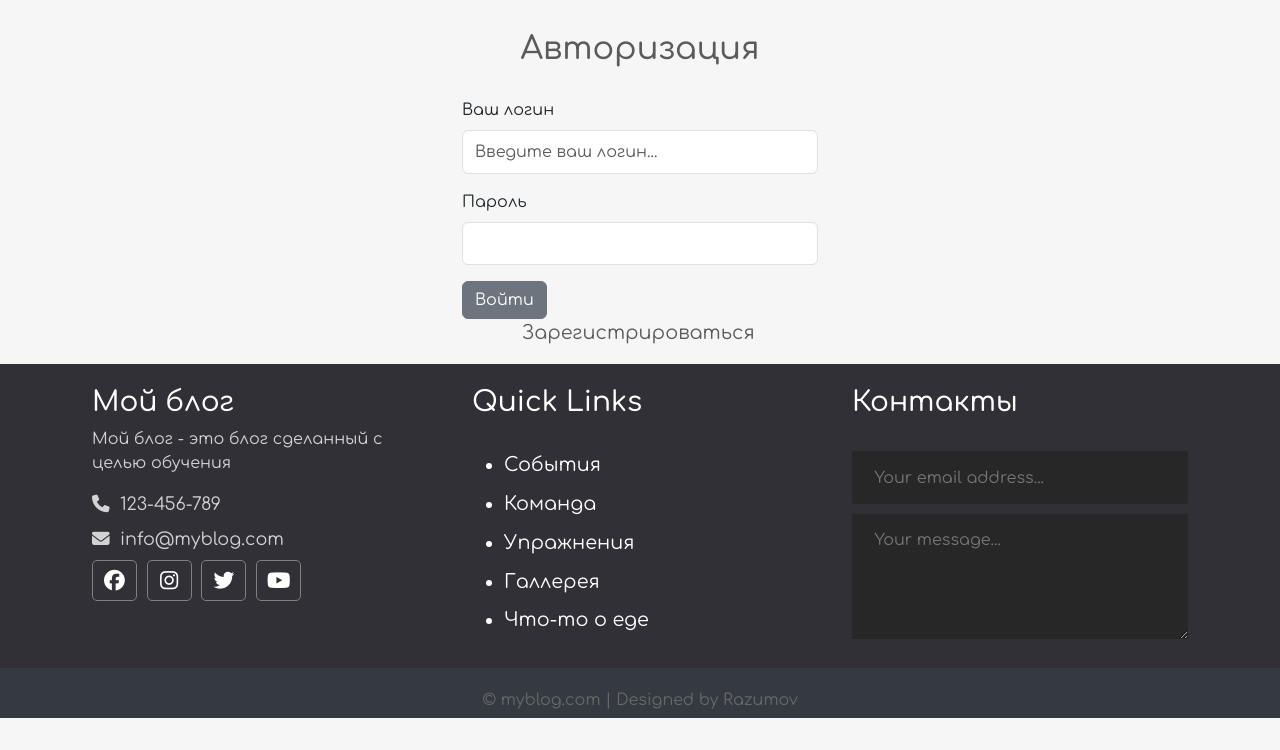
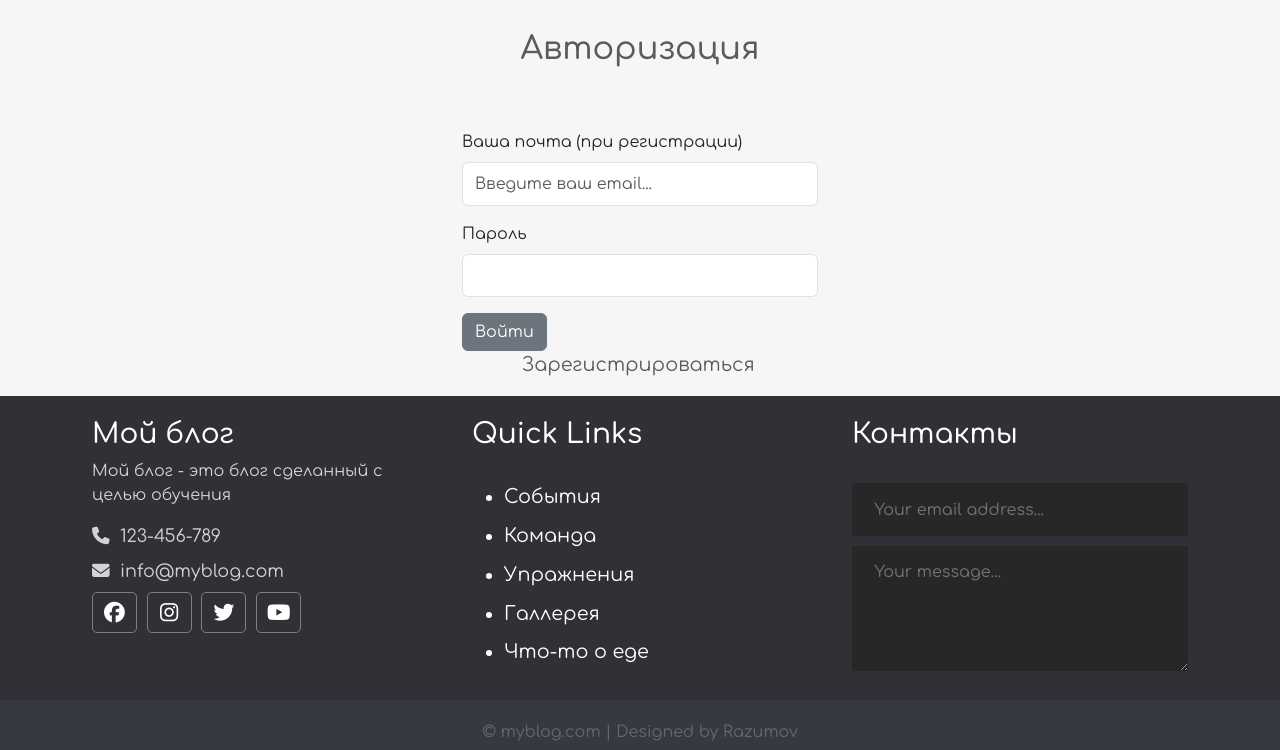
Before and after one commit to DiMoNiO04/dynamic-bootstrap-syte, a PHP site: page /dynamic-bootstrap-syte/log.php in a window 1280 px wide. Shown: the part 70-820 px from the top of the page. Before the commit the page ends 788 px from the top, so only its background shows below. Run offline with PHP 8.4, Linux system fonts and the light colour scheme; some libraries are stand-ins or nearby versions.

Commit message:
feat: add autorization

```diff
--- a/app/controllers/users.php
+++ b/app/controllers/users.php
@@ -2,9 +2,22 @@
 
 include("app/database/db.php");
 
+
+function userAuth($user){
+    $_SESSION['id_user'] = $user['id_user'];
+    $_SESSION['login'] = $user['username'];
+    $_SESSION['admin'] = $user['admin'];
+    if($_SESSION['admin']){
+		header('location: ' . BASE_URL . "admin/admin.php");
+    }else{
+        header('location: ' . BASE_URL);
+    }
+}
+
 $errMsg = '';
 
-if($_SERVER['REQUEST_METHOD'] === 'POST'){
+//Код для формы регистрации
+if($_SERVER['REQUEST_METHOD'] === 'POST' && isset($_POST['button-reg'])){
 
 	$admin = 0;
 	$login = trim($_POST['login']);
@@ -32,20 +45,32 @@ if($_SERVER['REQUEST_METHOD'] === 'POST'){
 			];
 			$id = insert('users', $post);
 			$user = selectOne('users', ['id_user' => $id]);
-
-			$_SESSION['id_user'] = $user['id_user'];
-			$_SESSION['login'] = $user['username'];
-			$_SESSION['admin'] = $user['admin'];
-
-			if($_SESSION['admin']){
-				header('location: ' . BASE_URL . admin/admin.php);
-			}else{
-				header('location: ' . BASE_URL );
-			}
+			userAuth($user);
 		}
 	}
 }else{
 	$login = '';
 	$email = '';
 }
+
+
+//код для формы авторизации
+if($_SERVER['REQUEST_METHOD'] === 'POST' && isset($_POST['button-log'])){
+
+	$email = trim($_POST['mail']);
+	$pass = trim($_POST['password']);
+
+	if($email === '' || $pass === ''){
+		$errMsg = "Не все поля заполнены";
+	}else{
+		$existence = selectOne('users', ['email' => $email]);
+		if($existence && password_verify($pass, $existence['password'])){
+			userAuth($existence);
+		}else{
+			$errMsg = 'Почта либо пароль введены неверно';
+		}
+	}
+}else{
+	$email = '';
+}
 ?>
--- a/app/include/header.php
+++ b/app/include/header.php
@@ -26,12 +26,12 @@
 									<li><a href="#">Выход</a></li>
 								</ul>
 							<?php else: ?>
-								<a href="<?php echo BASE_URL . log.php;?>">
+								<a href="<?php echo BASE_URL . 'log.php';?>">
 									<i class="fa-solid fa-user"></i>
 									Вход
 								</a>
 								<ul>
-									<li><a href="<?php echo BASE_URL . reg.php;?>">Регистрация</a></li>
+									<li><a href="<?php echo BASE_URL . 'reg.php';?>">Регистрация</a></li>
 								</ul>
 							<?php endif; ?>
 						</li>
--- a/log.php
+++ b/log.php
@@ -1,7 +1,10 @@
-<?php include("path.php"); ?>
+<?php
+	include("path.php");
+	include "app/controllers/users.php";
+?>
 
 <!doctype html>
-<html lang="en">
+<html lang="ru">
 
 <head>
 	<meta charset="utf-8">
@@ -23,22 +26,26 @@
 
 	<!--Form start-->
 	<div class="container reg-form">
-		<form class="row justify-content-center" method="post" action="log.html">
+		<form class="row justify-content-center" method="post" action="log.php">
 			<h2>Авторизация</h2>
+			<div class="mb-3 col-12 col-md-4 err">
+				<p><?=$errMsg?></p>
+			</div>
+			<div class="w-100"></div>
 			<div class="mb-3 col-12 col-md-4">
-				<label for="formGroupExampleInput" class="form-label">Ваш логин</label>
-				<input type="text" class="form-control" id="formGroupExampleInput" placeholder="Введите ваш логин...">
+				<label for="formGroupExampleInput" class="form-label">Ваша почта (при регистрации)</label>
+				<input name="mail" value="<?=$email?>" type="email" class="form-control" id="exampleInputEmail1" aria-describedby="emailHelp" placeholder="Введите ваш email...">
 			 </div>
 			<div class="w-100"></div>
 			<div class="mb-3 col-12 col-md-4">
 			  <label for="exampleInputPassword1" class="form-label">Пароль</label>
-			  <input type="password" class="form-control" id="exampleInputPassword1">
+			  <input name="password" type="password" class="form-control" id="exampleInputPassword1">
 			</div>
 			 <div class="w-100"></div>
 			 <div class="mb-3 col-12 col-md-4">
-				<button type="button" class="btn btn-secondary">Войти</button>
-				<a href="reg.php">Зарегистрироваться</a>
-			 </div>
+            <button type="submit" name="button-log" class="btn btn-secondary">Войти</button>
+            <a href="reg.php">Зарегистрироваться</a>
+        </div>
 		 </form>
 	</div>
 	<!--Form end-->
--- a/reg.php
+++ b/reg.php
@@ -39,7 +39,7 @@
 			 <div class="w-100"></div>
 			<div class="mb-3 col-12 col-md-4">
 			  <label for="exampleInputEmail1" class="form-label">Email</label>
-			  <input name="mail" value="<?=$email?>" type="email" class="form-control" id="exampleInputEmail1" aria-describedby="emailHelp">
+			  <input name="mail" value="<?=$email?>" type="email" class="form-control" id="exampleInputEmail1" aria-describedby="emailHelp" placeholder="Введите ваш email...">
 			  <div id="emailHelp" class="form-text">Ваш email адрес не будет использован для спама!</div>
 			</div>
 			<div class="w-100"></div>
@@ -54,7 +54,7 @@
 			 </div>
 			 <div class="w-100"></div>
 			 <div class="mb-3 col-12 col-md-4">
-				<button type="submit" class="btn btn-secondary">Зарегистрироваться</button>
+				<button type="submit" name="button-reg" class="btn btn-secondary">Зарегистрироваться</button>
 				<a href="aut.php">Войти</a>
 			 </div>
 		 </form>
```
